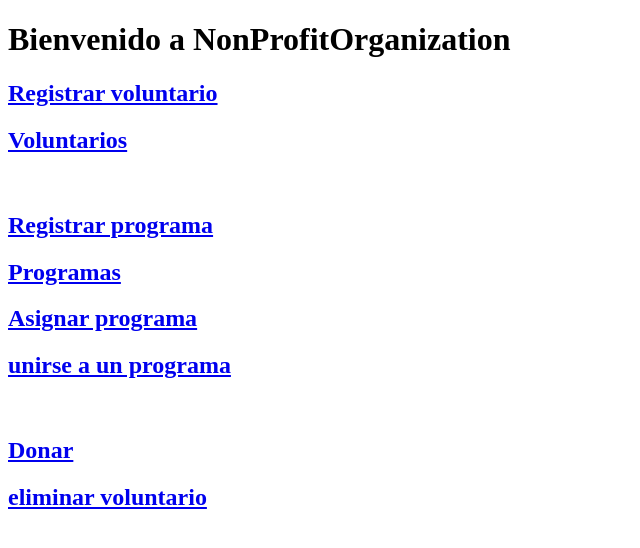
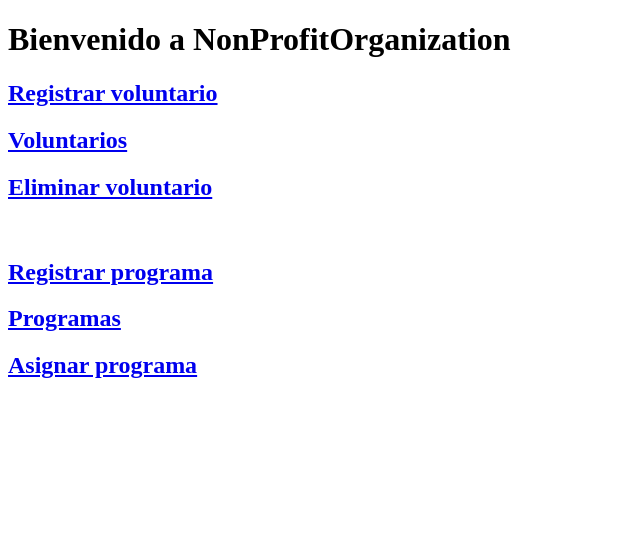
Before and after one commit to kalethabh/NonProfitOrganization-API, a Flask app: page / in a window 1280 px wide. Shown: the top 548 px of the page, without its empty margins (0-640 px from the left). Run offline with Flask 3, Linux system fonts and the light colour scheme.

Commit message:
Algunos ajustes

```diff
--- a/templates/AsignarPrograma.html
+++ b/templates/AsignarPrograma.html
@@ -7,7 +7,7 @@
     <h1>Registro en Programa</h1>
     <form action="/unirse-programa" method="POST">
         <label for="programa_id">Nombre del Programa:</label>
-        <input type="text" name="programa_id" id="programa_id" placeholder="Ingresa el ID del programa" required>
+        <input type="text" name="programa_id" id="programa_id" placeholder="Ingresa el nombre del programa" required>
         <br><br>
 
         <label for="voluntario_id">ID del Voluntario:</label>
--- a/templates/Home.html
+++ b/templates/Home.html
@@ -10,15 +10,11 @@
     <div>
         <a href="/register-voluntario"><h2>Registrar voluntario</h2></a>
         <a href="/voluntarios"><h2>Voluntarios</h2></a>
+        <a href="/eliminar-voluntario"><h2>Eliminar voluntario</h2></a>
         <br>
         <a href="/register-programa"><h2>Registrar programa</h2></a>
         <a href="/programas"><h2>Programas</h2></a>
         <a href="/asignar-programa"><h2>Asignar programa</h2></a>
-        <a href="/unirse-programa"><h2>unirse a un programa</h2></a>
-        <br>
-        <a href="/voluntario"><h2>Donar</h2></a>
-        <a href="/eliminar-voluntario"><h2>eliminar voluntario</h2></a>
-
     </div>
 </body>
 </html>
```
Also changed, not shown: app.py (+16 -0 lines).
